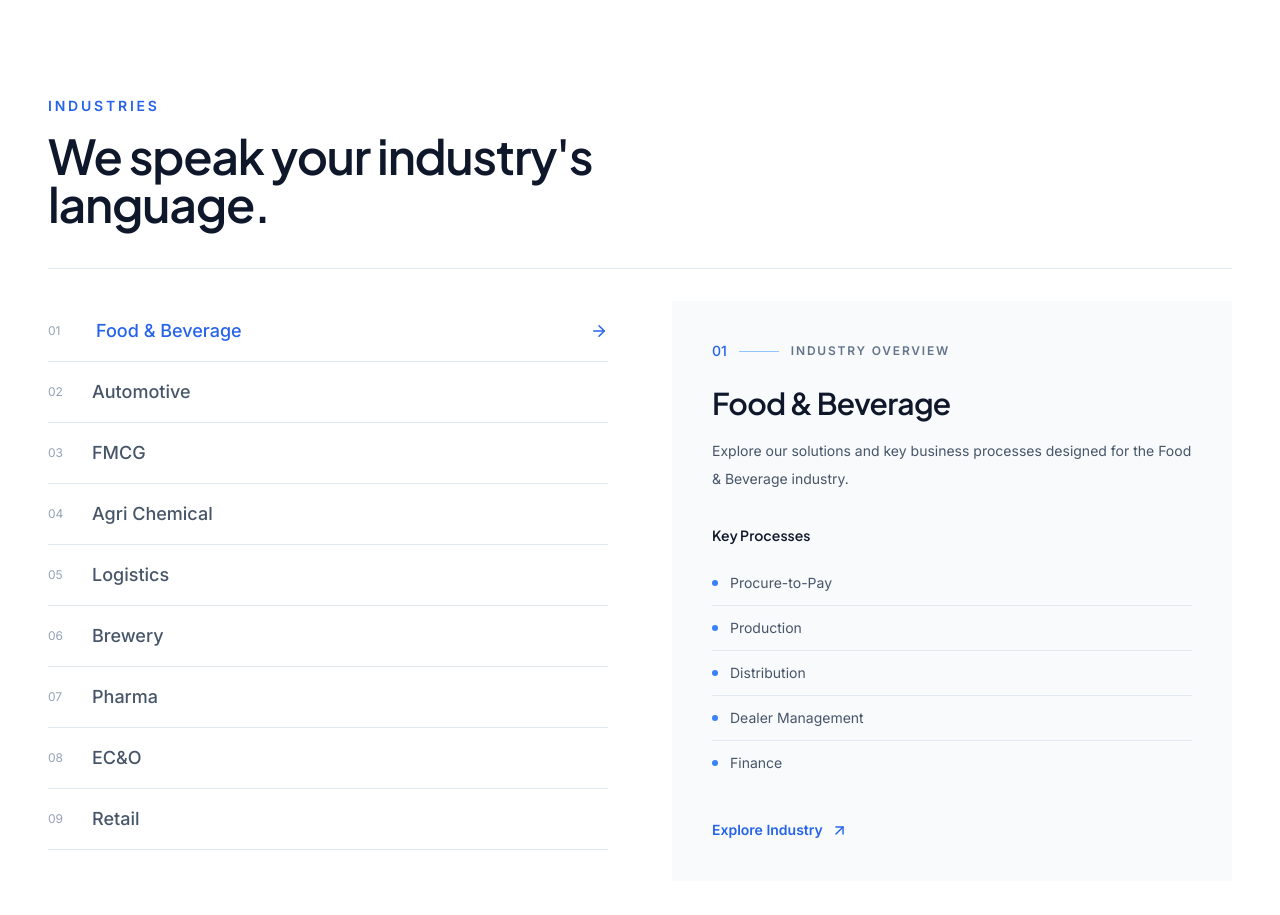
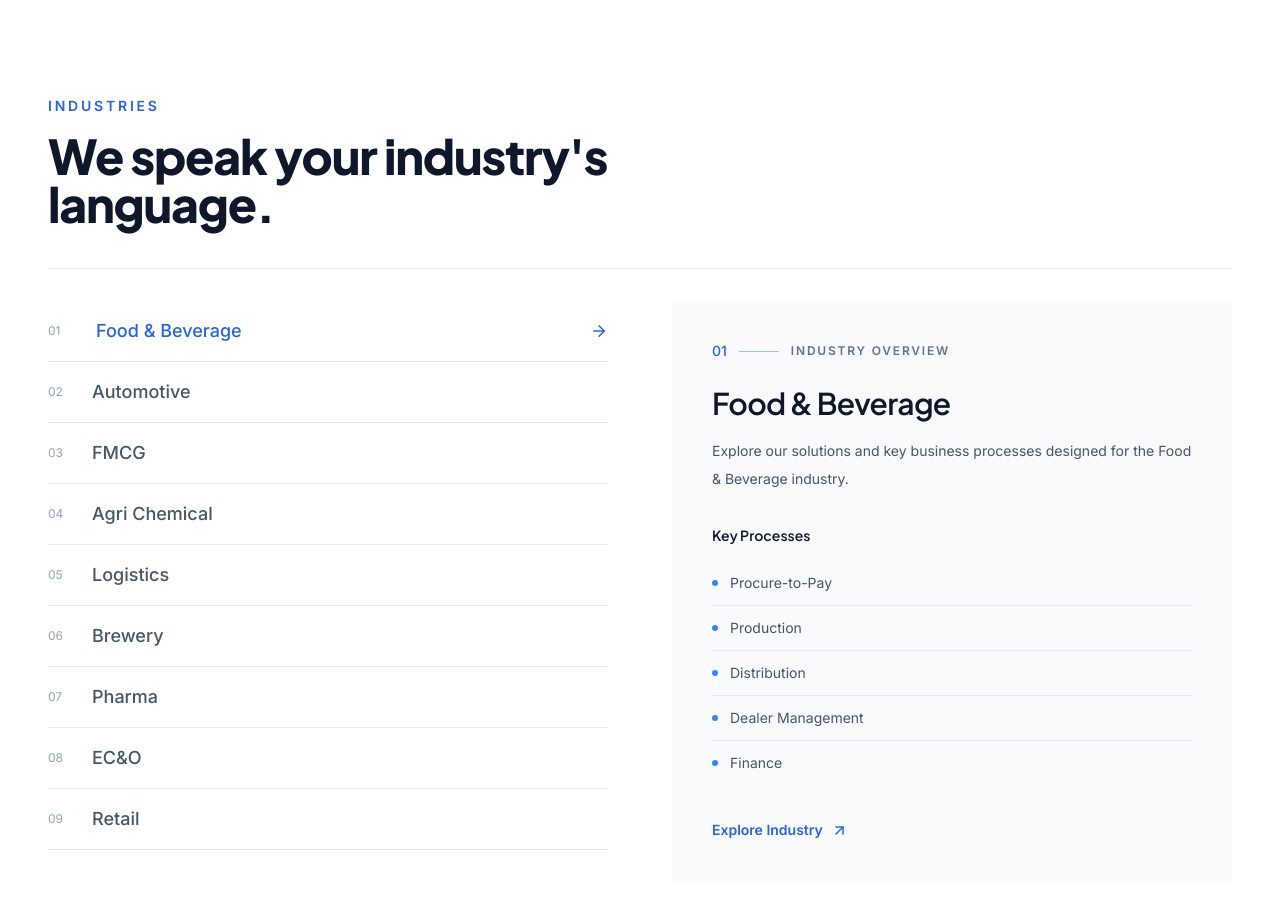
Before and after one commit to Nishikant001/excelligent-website, a React (Vite) app: page / in a window 1280 px wide. Shown: the part 8640-9555 px from the top of the page. Built offline with nearby package versions, Linux system fonts and the light colour scheme; no server answers.

Commit message:
landing page and footer  redesign

```diff
--- a/src/sections/home/IndustriesWords.tsx
+++ b/src/sections/home/IndustriesWords.tsx
@@ -21,7 +21,7 @@ export default function IndustriesWords() {
             {industriesSection.eyebrow}
           </p>
 
-          <h2 className="text-3xl font-semibold leading-tight tracking-tight text-slate-900 sm:text-4xl lg:text-5xl">
+          <h2 className="text-3xl text-statement max-w-3xl leading-tight tracking-tight text-slate-900 sm:text-4xl lg:text-5xl">
             {industriesSection.headline}
           </h2>
         </div>
```
Also changed, not shown: src/sections/home/CaseStudiesShowcase.tsx (line endings or trailing spaces), 58 other files (tests, documents, lock files or other folders).
